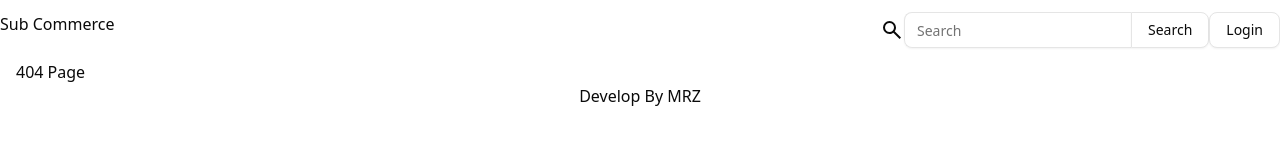
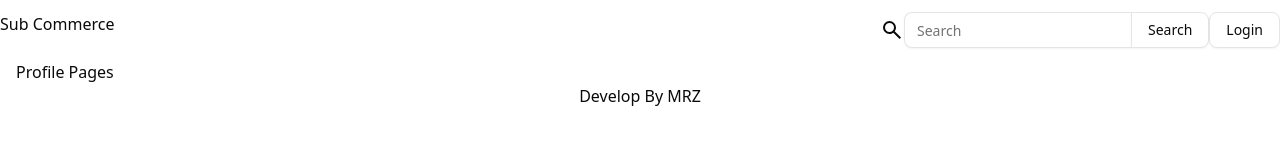
Before and after one commit to MRaihanZ/subcommerce-frontend, a React (Vite) app: page /profile in a window 1280 px wide. Before the commit this address had no page. Shown: the top 160 px of the page. Built offline with nearby package versions, Linux system fonts and the light colour scheme.

Commit message:
feat: adding profile page

```diff
--- /dev/null
+++ b/src/pages/profile.tsx
@@ -0,0 +1,3 @@
+export default function Profile() {
+	return <>Profile Pages</>;
+}
--- a/src/router/route.tsx
+++ b/src/router/route.tsx
@@ -14,6 +14,7 @@ import NotFound from "@/pages/notFound";
 import HomePage from "@/pages/home";
 import ChatPage from "@/pages/chat";
 import CartPage from "@/pages/cart";
+import ProfilePage from "@/pages/profile";
 // import SignUp from "@/components/signUp";
 
 interface HandleFallbackProps {
@@ -67,6 +68,15 @@ const routes = createBrowserRouter([
 			showFooter: true,
 		}),
 	},
+	{
+		path: "/profile",
+		element: handleFallback({
+			title: "Profile Page",
+			component: ProfilePage,
+			showNavbar: true,
+			showFooter: true,
+		}),
+	},
 	// {
 	// 	path: "/daftar",
 	// 	element: handleFallback(SignUp),
```
